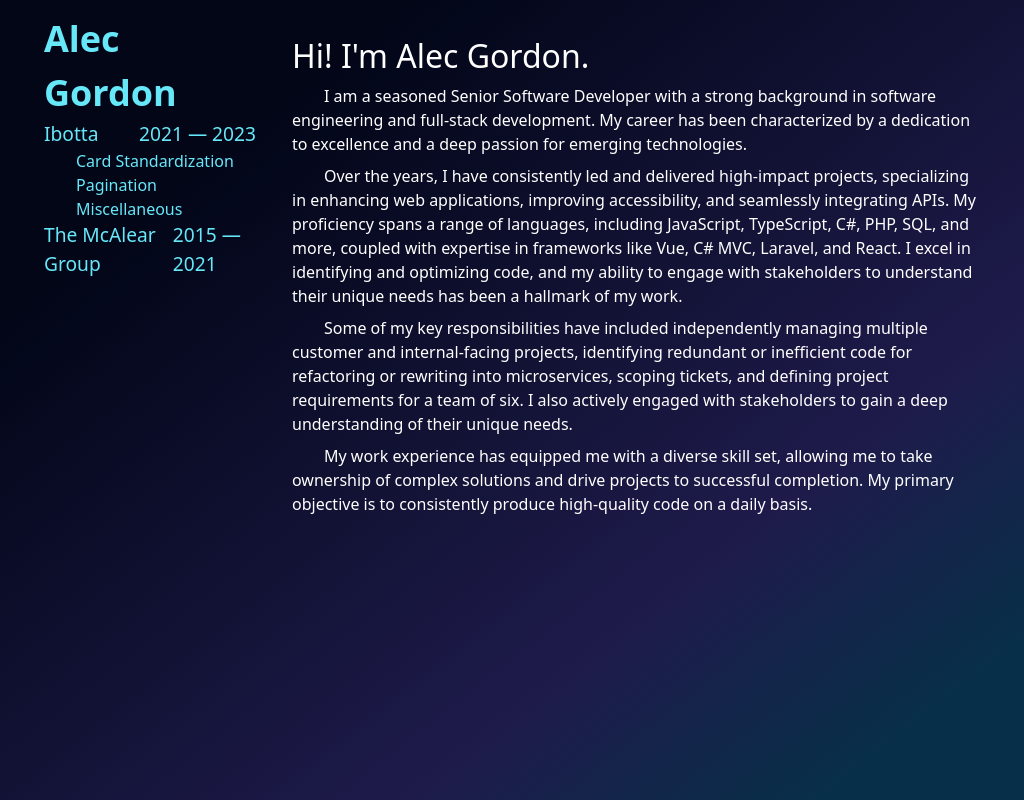
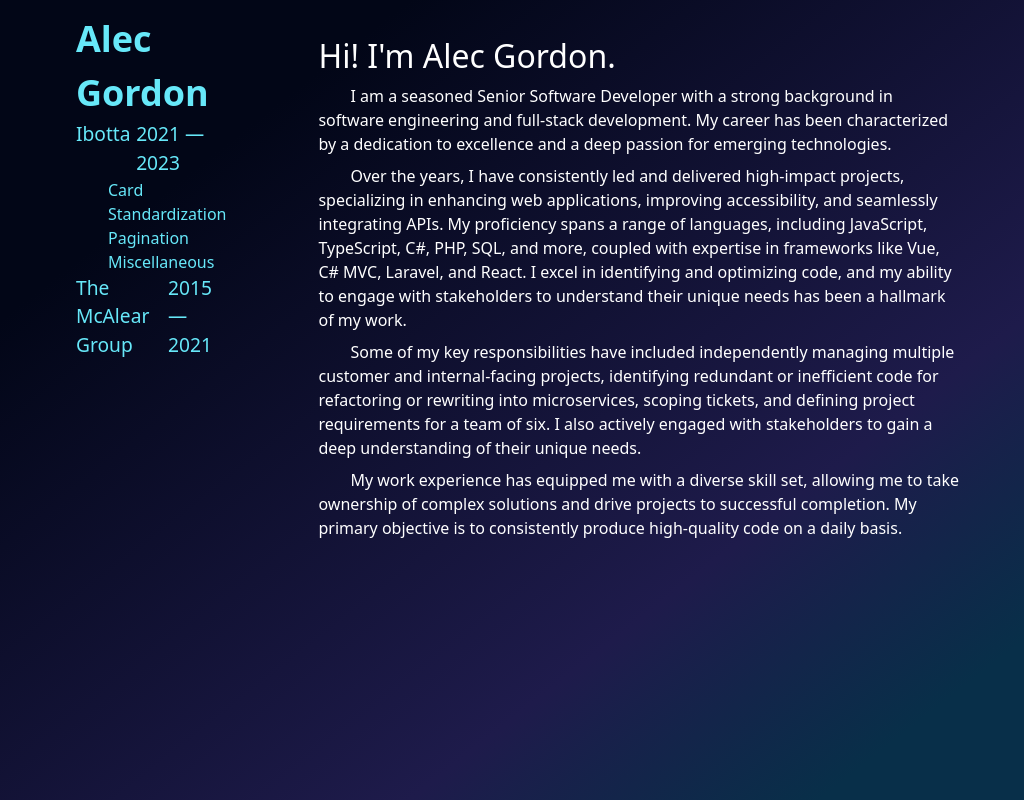
Before and after one commit to insanealec/alecgordon, a Vue app: page / in a window 1024 px wide. Built offline with nearby package versions, Linux system fonts and the light colour scheme.

Commit message:
Make the site a little usable on mobile

```diff
--- a/src/App.vue
+++ b/src/App.vue
@@ -13,4 +13,10 @@ import SideNav from './components/nav/SideNav.vue'
 </template>
 
 <style scoped>
+header, main {
+  @media (max-width: 1024px) {
+    padding-left: 2rem;
+    padding-right: 2rem;
+  }
+}
 </style>
--- a/src/assets/main.scss
+++ b/src/assets/main.scss
@@ -5,14 +5,11 @@
 
 body {
   @apply bg-gradient-to-br from-slate-950 from-20% via-indigo-950 via-70% to-sky-950 to-90% text-white;
+  display: flex;
   min-height: 100vh;
 }
 
 @media (min-width: 1024px) {
-  body {
-    display: flex;
-  }
-
   #app {
     display: grid;
     grid-template-columns: 1fr 3fr;
```
